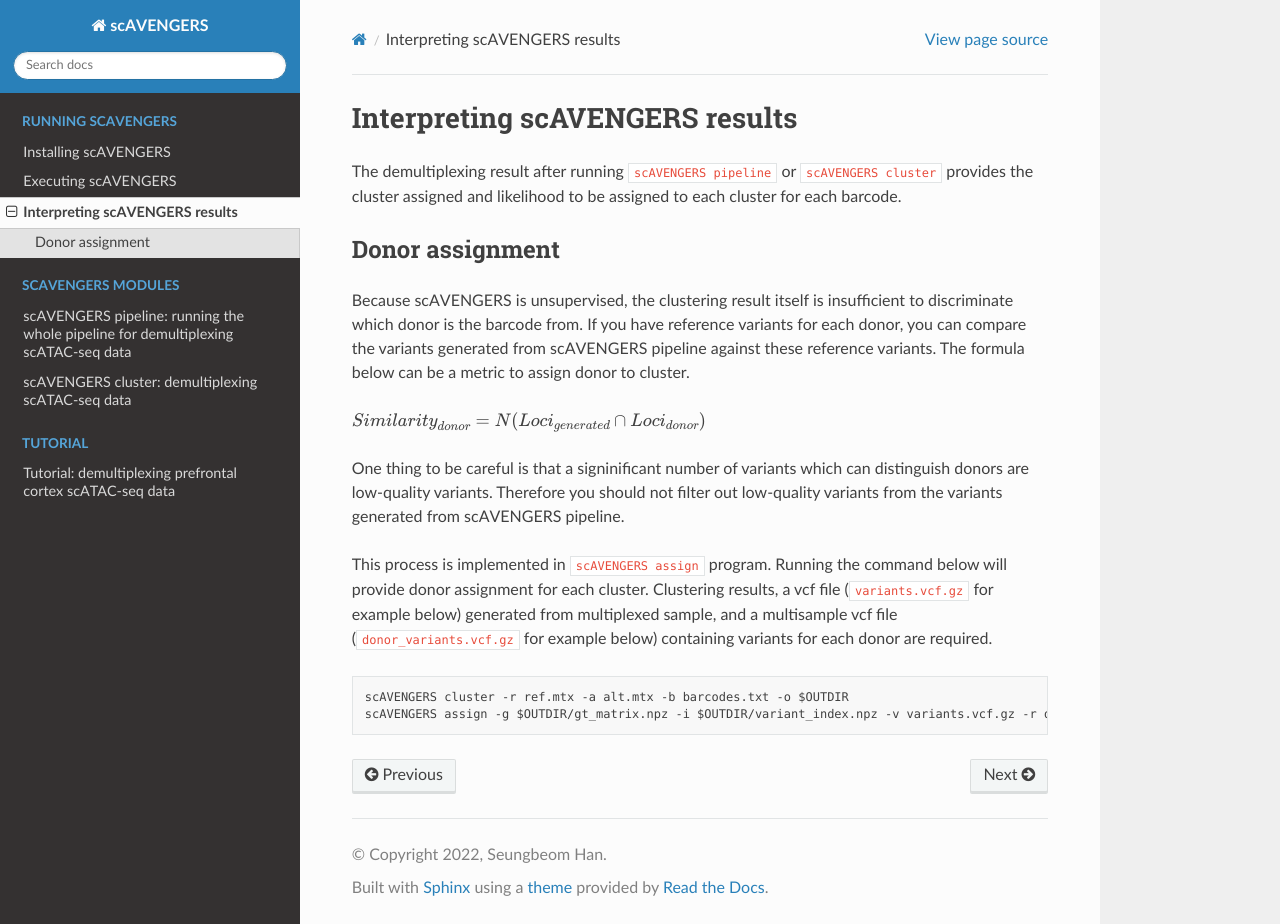
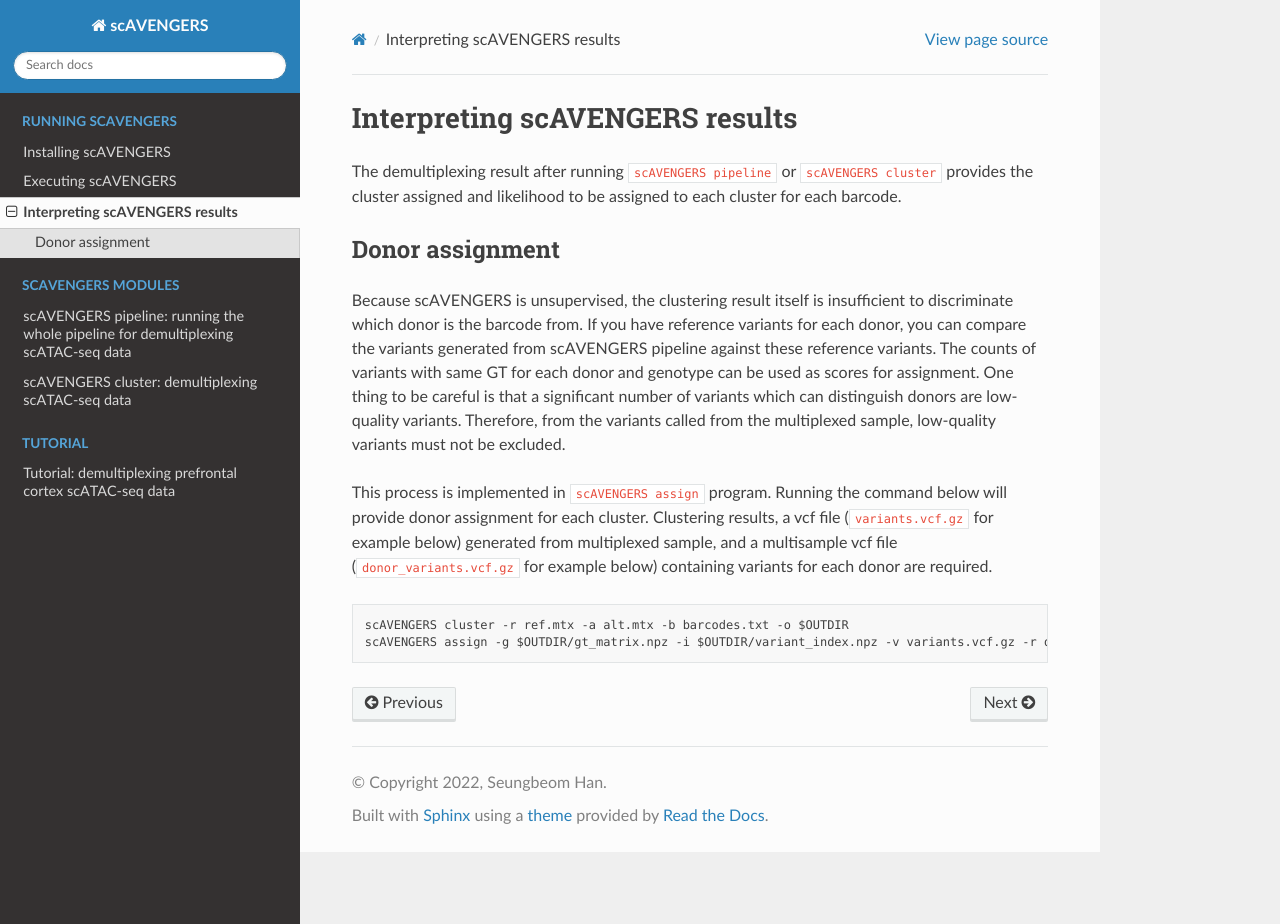
Before and after one commit to kaistcbfg/scAVENGERS, a Sphinx documentation site: the page built from docs/running_scavengers/interpreting_scAVENGERS_results.md, in a window 1280 px wide and 924 px high. Built offline with Sphinx 7.4.7 and the Read the Docs theme 2.0.0, drawn with Linux system fonts in a browser that asks for light colours.

Commit message:
Update interpreting_scAVENGERS_results.md

````diff
--- a/docs/running_scavengers/interpreting_scAVENGERS_results.md
+++ b/docs/running_scavengers/interpreting_scAVENGERS_results.md
@@ -2,11 +2,7 @@
 The demultiplexing result after running `scAVENGERS pipeline` or `scAVENGERS cluster` provides the cluster assigned and likelihood to be assigned to each cluster for each barcode.
 
 ## Donor assignment
-Because scAVENGERS is unsupervised, the clustering result itself is insufficient to discriminate which donor is the barcode from. If you have reference variants for each donor, you can compare the variants generated from scAVENGERS pipeline against these reference variants. The formula below can be a metric to assign donor to cluster.
-
-${Similarity}_{donor}=N({Loci}_{generated} \cap {Loci}_{donor})$
-
- One thing to be careful is that a signinificant number of variants which can distinguish donors are low-quality variants. Therefore you should not filter out low-quality variants from the variants generated from scAVENGERS pipeline.
+Because scAVENGERS is unsupervised, the clustering result itself is insufficient to discriminate which donor is the barcode from. If you have reference variants for each donor, you can compare the variants generated from scAVENGERS pipeline against these reference variants. The counts of variants with same GT for each donor and genotype can be used as scores for assignment. One thing to be careful is that a significant number of variants which can distinguish donors are low-quality variants. Therefore, from the variants called from the multiplexed sample, low-quality variants must not be excluded.
 
  This process is implemented in `scAVENGERS assign` program. Running the command below will provide donor assignment for each cluster. Clustering results, a vcf file (`variants.vcf.gz` for example below) generated from multiplexed sample, and a multisample vcf file (`donor_variants.vcf.gz` for example below) containing variants for each donor are required.
  ```
````
